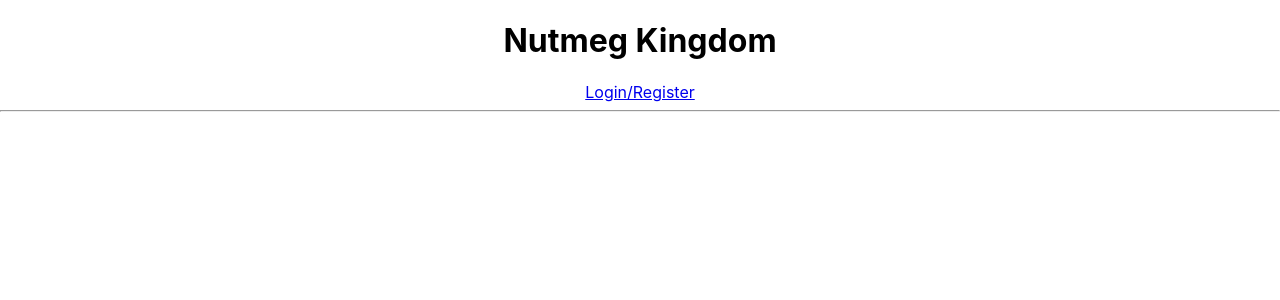
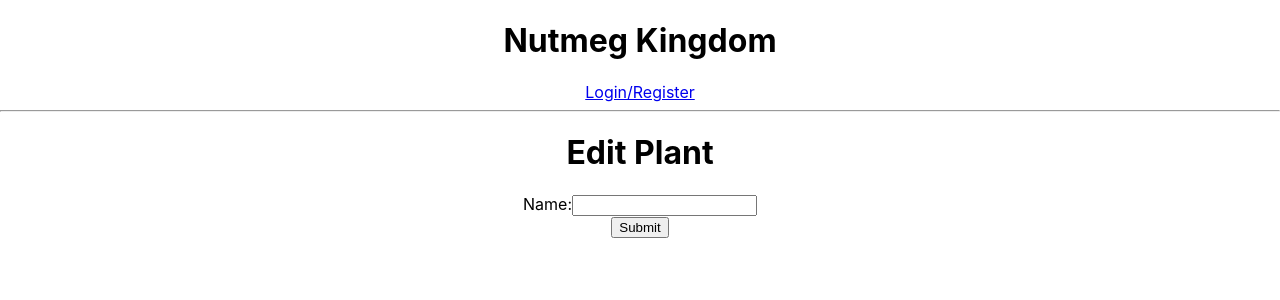
Before and after one commit to erik-eyler/Nutmeg-Kingdom, a React (Create React App) app in the folder client/: page /plants/1/edit in a window 1280 px wide. Shown: the top 300 px of the page. Built offline with nearby package versions, Linux system fonts and the light colour scheme; no server answers.

Commit message:
PlantEdit.jsx done except for planting_date and img

```diff
--- a/client/src/screens/PlantEdit.jsx
+++ b/client/src/screens/PlantEdit.jsx
@@ -1,7 +1,47 @@
-export default function PlantEdit() {
+import { useState, useEffect } from 'react';
+import { useParams } from 'react-router-dom';
+
+export default function PlantEdit(props) {
+  const [formData, setFormData] = useState({
+    name: '',
+  });
+  const { name } = formData;
+  const { id } = useParams();
+  const { plants, handlePlantUpdate } = props;
+
+  useEffect(() => {
+    const prefillFormData = () => {
+      const plantItem = plants.find(plant => plant.id === Number(id))
+      setFormData({
+        name: plantItem.name
+      })
+    };
+    if (plants.length) {
+      prefillFormData();
+    }
+  }, [plants, id]);
+
+  const handleChange = (e) => {
+    const { value } = e.target;
+    setFormData({
+      name: value,
+    });
+  };
+
   return (
-    <div>
-
-    </div>
-  )
+    <form
+      onSubmit={(e) => {
+        e.preventDefault();
+        handlePlantUpdate(id, formData);
+      }}
+    >
+      <h1>Edit Plant</h1>
+      <label>
+        Name:
+        <input type='text' value={name} onChange={handleChange} />
+      </label>
+      <br />
+      <button>Submit</button>
+    </form>
+  );
 }
```
